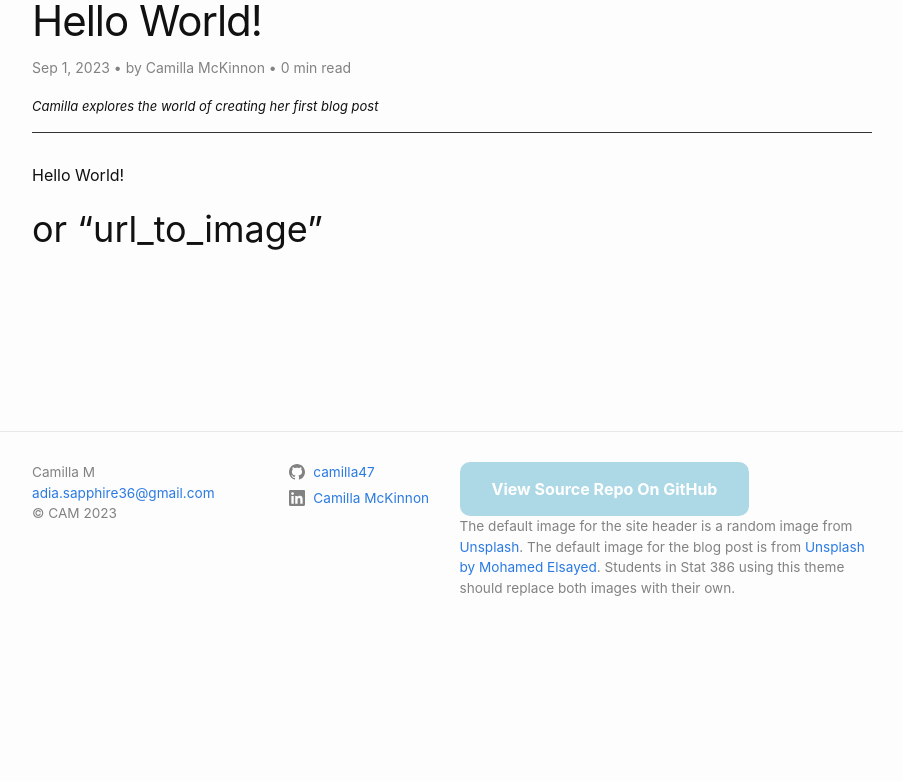
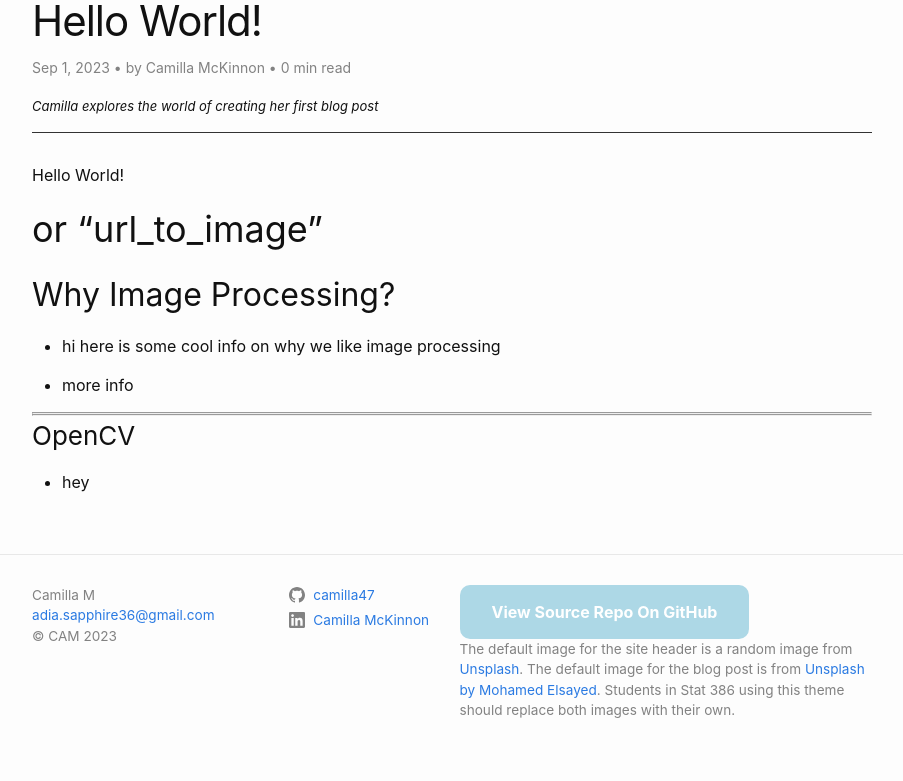
Before and after one commit to camilla47/camilla47.github.io, a Jekyll site: the page built from _posts/2023-09-01-first-post.md, in a window 1280 px wide. Shown: the part 242-1023 px from the top of the page, without its empty margins (188-1091 px from the left). Built offline with Jekyll 4.4.1, drawn with Linux system fonts in a browser that asks for light colours; comment, search, counter and statistics services are not loaded; before the commit the page ends 900 px from its top, so only the background shows below that.

Commit message:
Update 2023-09-01-first-post.md
outline for what

```diff
--- a/_posts/2023-09-01-first-post.md
+++ b/_posts/2023-09-01-first-post.md
@@ -8,3 +8,16 @@ image: "/path/to/image"
 
 Hello World!
 #  or "url_to_image"
+
+## Why Image Processing?
+
+* hi here is some cool info on why we like image processing
+
+* more info
+
+---
+---
+
+### OpenCV
+
+* hey
```
